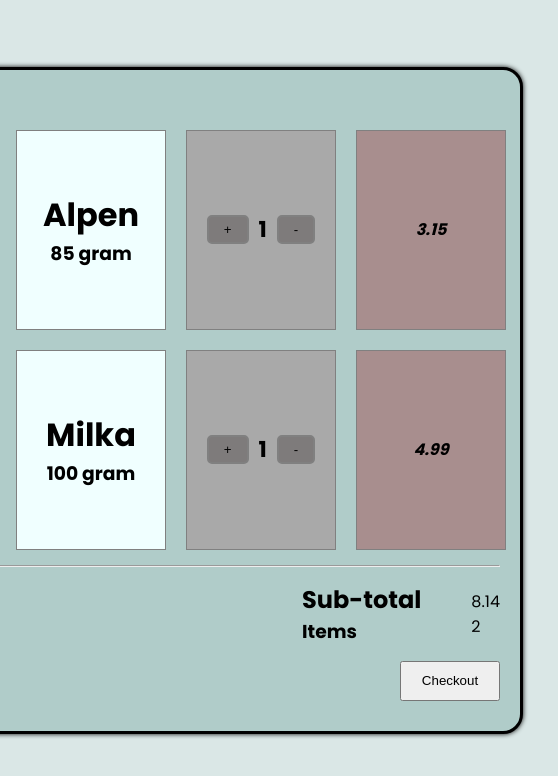
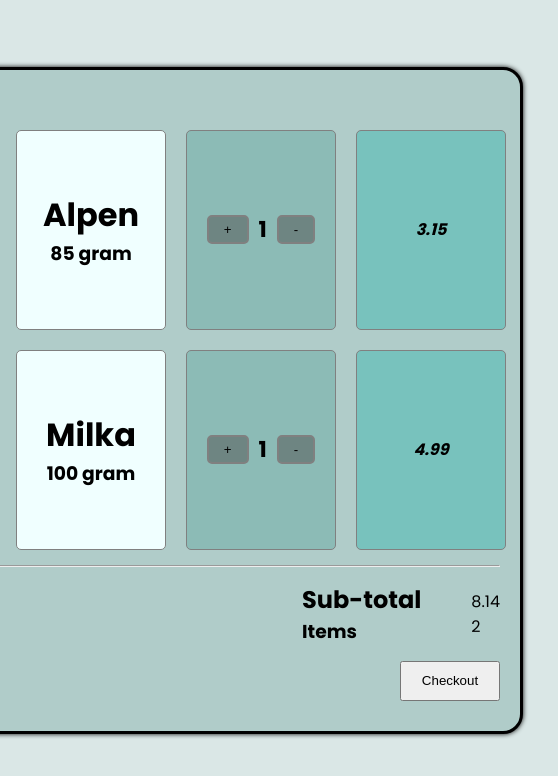
Before and after one commit to galen-groda/test2Js, a plain HTML site: page index.html in a window 1280 px wide. Shown: the full height of the page, 467-1025 px from the left. Drawn offline with Linux system fonts and the light colour scheme.

```diff
--- a/style.scss
+++ b/style.scss
@@ -71,13 +71,15 @@
         align-items: center;
         background-color: azure;
         border: 1px solid grey;
+        border-radius: 5px;
       }
       .calc_product {
         display: flex;
         justify-content: center;
         align-items: center;
-        background-color: darkgray;
+        background-color: #8cbbb6;
         border: 1px solid grey;
+        border-radius: 5px;
 
         button {
           padding: 5px 15px;
@@ -102,8 +104,9 @@
         align-items: center;
         font-style: italic;
         font-weight: 800;
-        background-color: #a88e8e;
+        background-color: #78c2bd;
         border: 1px solid grey;
+        border-radius: 5px;
       }
     }
   }
@@ -129,8 +132,9 @@
       transition: all 0.8s ease;
 
       &:hover {
-        background-color: darkgray;
+        background-color: #78c2bd;
         transition: all 0.8s ease;
+        color: black;
       }
       &:active  {
         scale: 0.85;
```
Also changed, not shown: style.css, 1 other file.
